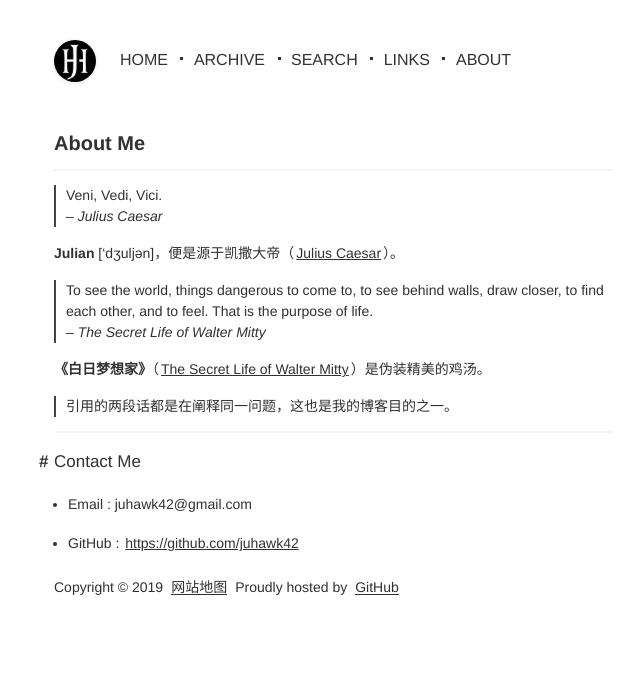
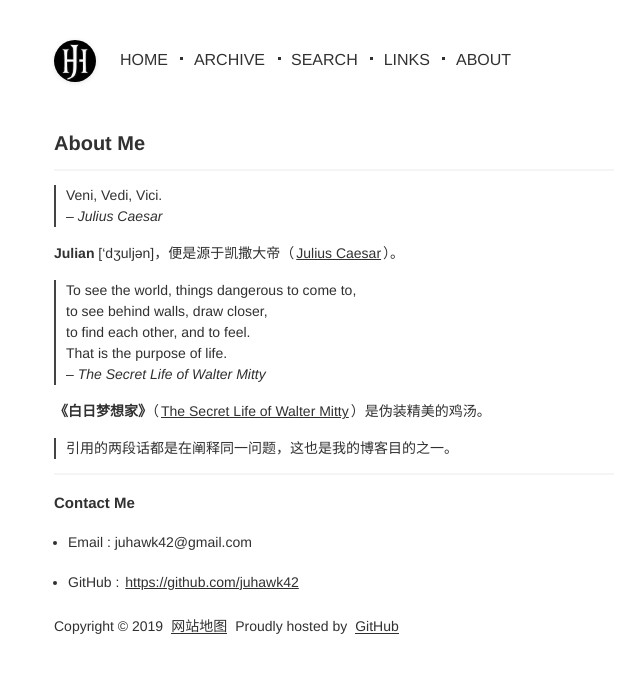
Before and after one commit to juhawk42/juhawk42.github.io, a Jekyll site: the page built from pages/about.md, in a window 1280 px wide. Shown: the top 673 px of the page, without its empty margins (306-946 px from the left). Built offline with Jekyll 4.4.1, drawn with Linux system fonts in a browser that asks for light colours.

```diff
--- a/pages/about.md
+++ b/pages/about.md
@@ -11,7 +11,10 @@ title: About Me
 **Julian** ['dʒuljən]，便是源于凯撒大帝（[Julius Caesar](https://en.wikipedia.org/wiki/Julius_Caesar)）。
 
 
-> To see the world, things dangerous to come to, to see behind walls, draw closer, to find each other, and to feel. That is the purpose of life.
+> To see the world, things dangerous to come to,
+> to see behind walls, draw closer,
+> to find each other, and to feel.
+> That is the purpose of life.
 -- *The Secret Life of Walter Mitty*
 
 **《白日梦想家》**（[The Secret Life of Walter Mitty](https://movie.douban.com/subject/2133323/)）是伪装精美的鸡汤。
@@ -21,7 +24,7 @@ title: About Me
 
 
 ---
-# Contact Me
+### Contact Me
 
 - Email : juhawk42@gmail.com
 
```
